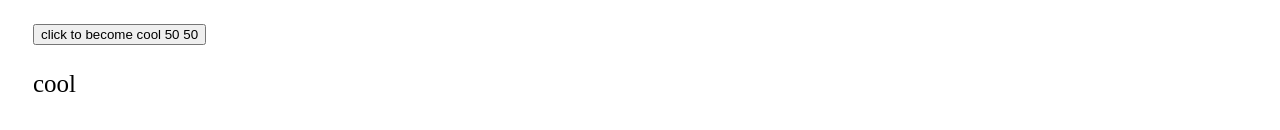
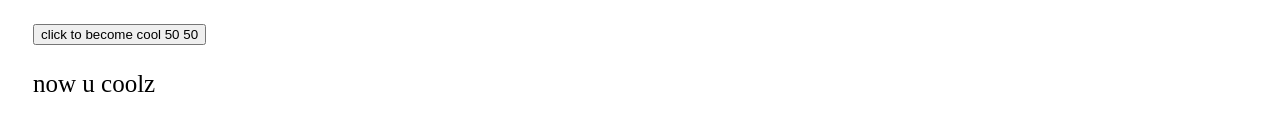
Before and after one commit to nobbiepro/andyweb, a plain HTML site: page index.html in a window 1280 px wide. Both pictures are taken after a click on the button "click to become cool 50 50". Shown: the part 510-640 px from the top of the page. Drawn offline with Linux system fonts and the light colour scheme.

Commit message:
sorry for all this bing bong

```diff
--- a/index.html
+++ b/index.html
@@ -78,7 +78,7 @@ function myFunction() {
 
 <p><button onclick="myFunction()">click to become cool 50 50</button></p>
 
-<div id="myDIV">Hello</div>
+<div id="myDIV">click teh button</div>
 
 <script>
 function myFunction() {
@@ -86,7 +86,7 @@ function myFunction() {
   if (x.innerHTML === "click teh button") {
     x.innerHTML = "now u coolz";
   } else {
-    x.innerHTML = "cool";
+    x.innerHTML = "now u coolz";
   }
 }
 </script>
```
